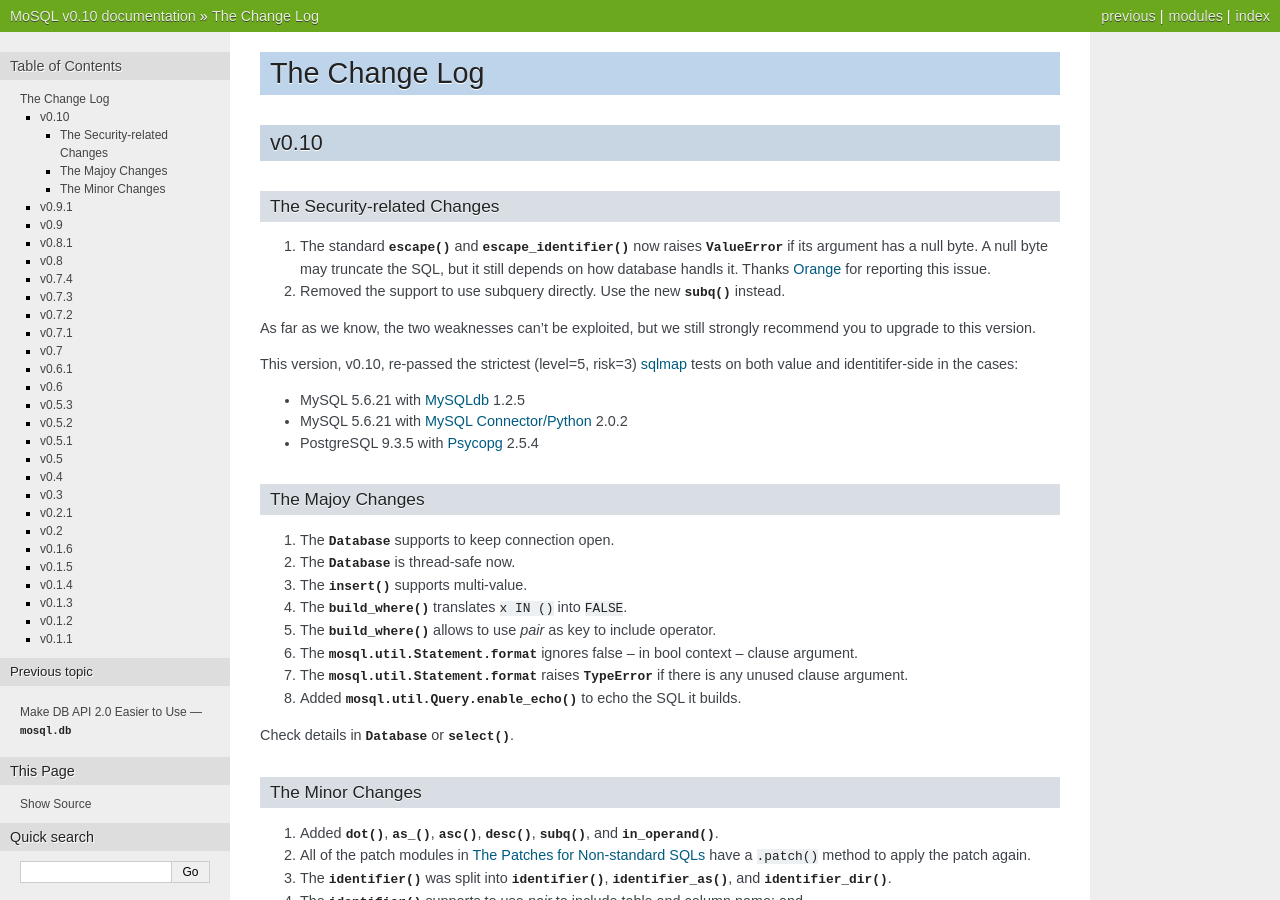
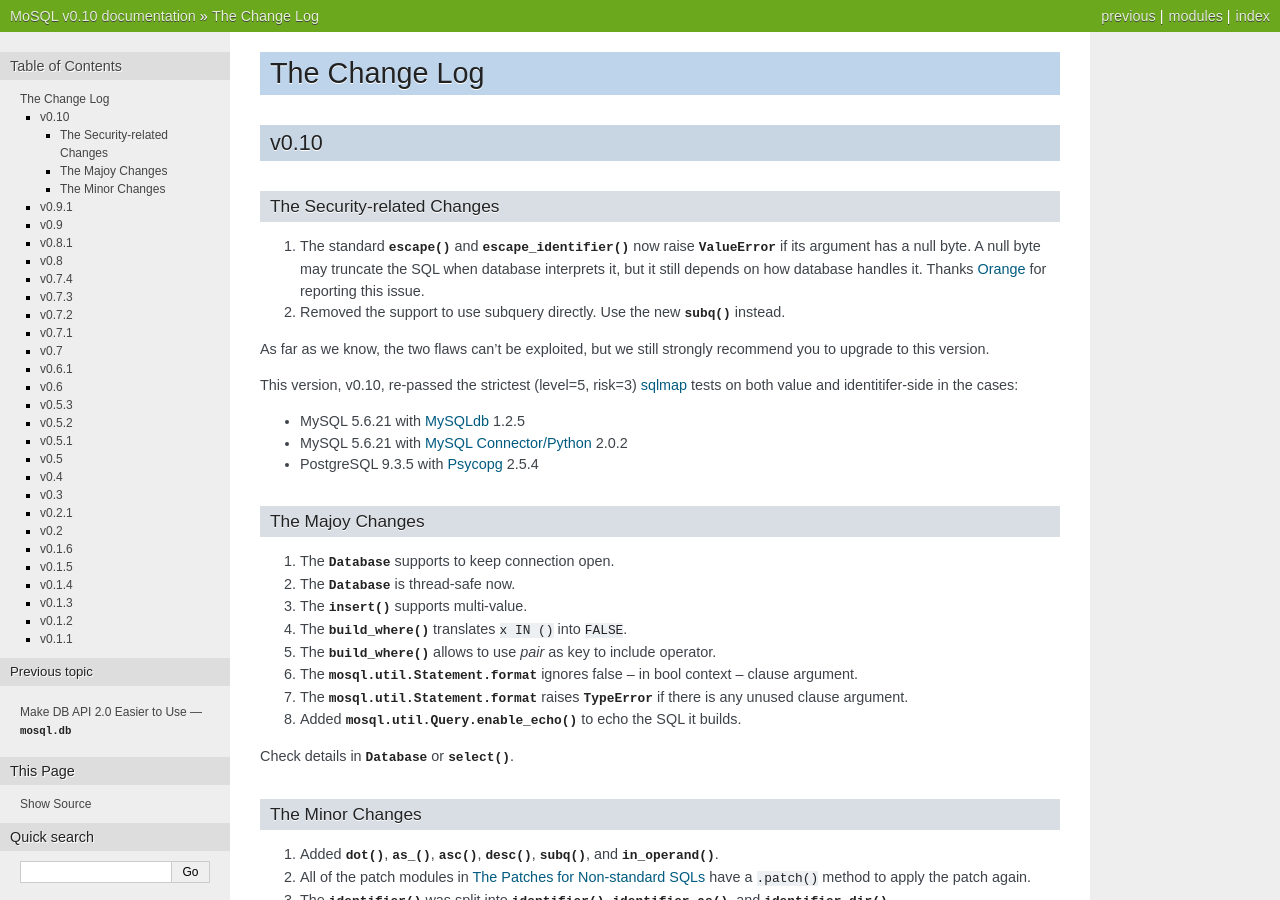
Before and after one commit to moskytw/mosql, a Sphinx documentation site: the page built from docs/changes.rst, in a window 1280 px wide and 900 px high. Built offline with Sphinx 7.4.7, drawn with Linux system fonts in a browser that asks for light colours.

Commit message:
reworded

```diff
--- a/docs/changes.rst
+++ b/docs/changes.rst
@@ -8,14 +8,14 @@ The Security-related Changes
 ~~~~~~~~~~~~~~~~~~~~~~~~~~~~
 
 #. The standard :func:`~mosql.util.escape` and
-   :func:`~mosql.util.escape_identifier` now raises :exc:`ValueError` if its
-   argument has a null byte. A null byte may truncate the SQL, but it still
-   depends on how database handls it. Thanks `Orange
-   <http://blog.orange.tw>`_ for reporting this issue.
+   :func:`~mosql.util.escape_identifier` now raise :exc:`ValueError` if its
+   argument has a null byte. A null byte may truncate the SQL when database
+   interprets it, but it still depends on how database handles it. Thanks
+   `Orange <http://blog.orange.tw>`_ for reporting this issue.
 #. Removed the support to use subquery directly. Use the new
    :func:`~mosql.util.subq` instead.
 
-As far as we know, the two weaknesses can't be exploited, but we still strongly
+As far as we know, the two flaws can't be exploited, but we still strongly
 recommend you to upgrade to this version.
 
 This version, v0.10, re-passed the strictest (level=5, risk=3) `sqlmap
```
